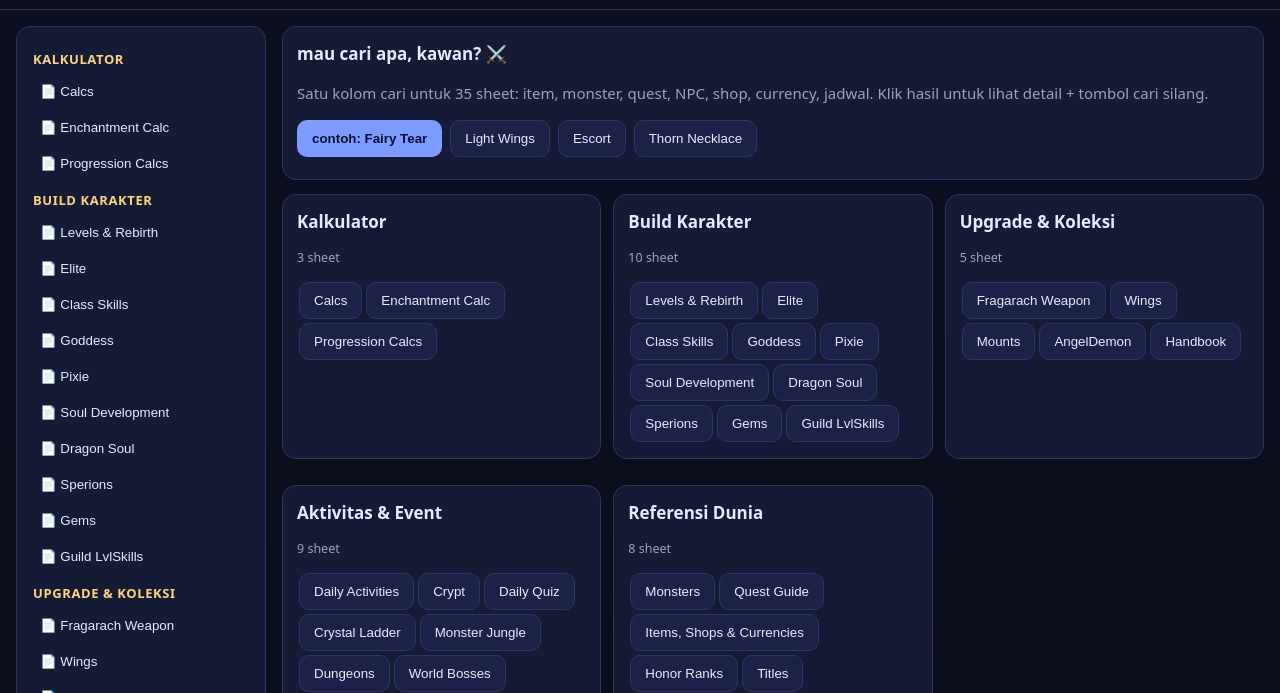
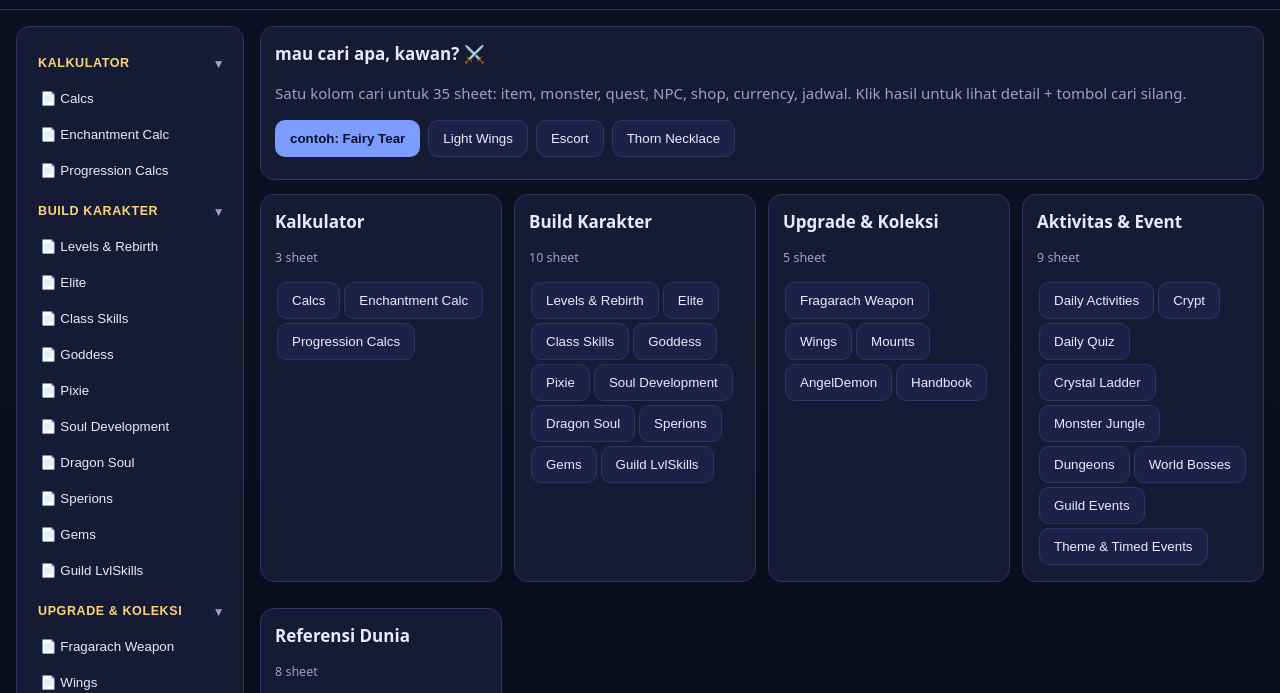
Before and after one commit to Yanyana/CSN, a plain HTML site: page web/index.html in a window 1280 px wide. Shown: the part 65-758 px from the top of the page. Drawn offline with Linux system fonts and the light colour scheme.

Commit message:
Sidebar lipat per kategori, konten full-width, i18n ID/EN, skrip dev.sh

```diff
--- a/web/app.js
+++ b/web/app.js
@@ -165,18 +165,32 @@ async function boot(){
   });
   await setLang(LANG);
 }
+function sideCollapsed(){
+  try { return JSON.parse(localStorage.getItem("csn-side") || "[]"); } catch (e) { return []; }
+}
 function renderSide(){
+  const shut = new Set(sideCollapsed());
   let h = "";
   for (const [cat, slugs] of Object.entries(manifest.categories)){
     const names = slugs.map(s => {
       const m = manifest.sheets.find(x => x.slug === s);
       return m ? {slug:s, sheet:m.sheet} : null;
     }).filter(Boolean);
-    h += `<h3>${esc(cat)}</h3>` + names.map(n =>
-      `<button data-slug="${n.slug}">📄 ${esc(n.sheet)}</button>`).join("");
+    const closed = shut.has(cat);
+    h += `<button class="cathead${closed ? " closed" : ""}" data-cat="${esc(cat)}"><span>${esc(cat)}</span><span class="arr">▾</span></button>`
+      + `<div class="catgrp${closed ? " hidden" : ""}">` + names.map(n =>
+      `<button data-slug="${n.slug}">📄 ${esc(n.sheet)}</button>`).join("") + `</div>`;
   }
   side.innerHTML = h;
-  side.querySelectorAll("button").forEach(b => b.onclick = () => openSheet(b.dataset.slug, b));
+  side.querySelectorAll("[data-slug]").forEach(b => b.onclick = () => openSheet(b.dataset.slug, b));
+  side.querySelectorAll(".cathead").forEach(b => b.onclick = () => {
+    const grp = b.nextElementSibling;
+    const nowClosed = b.classList.toggle("closed");
+    if (grp) grp.classList.toggle("hidden", nowClosed);
+    const set = new Set(sideCollapsed());
+    if (nowClosed) set.add(b.dataset.cat); else set.delete(b.dataset.cat);
+    try { localStorage.setItem("csn-side", JSON.stringify([...set])); } catch (e) {}
+  });
 }
 function markSide(slug){
   side.querySelectorAll("button").forEach(b => b.classList.toggle("on", b.dataset.slug === slug));
@@ -352,7 +366,7 @@ function renderSheet(d){
     <button class="btn" id="fgo">${esc(t("filterBtn"))}</button>
     <span class="mut small" id="cnt"></span></div>
     <div class="frow" id="facets"></div>
-    <div id="tbl"></div><div class="pager" id="pg"></div></div>`;
+    <div id="tbl" class="tblwrap"></div><div class="pager" id="pg"></div></div>`;
   main.querySelectorAll("[data-ti]").forEach(b => b.onclick = () => { cur.ti = +b.dataset.ti; cur.page = 0; cur.colf = {}; cur.f = ""; renderSheet(d); });
   const go = () => { cur.f = $("#ff").value.toLowerCase(); cur.page = 0; drawTbl(d); };
   $("#fgo").onclick = go;
--- a/web/styles.css
+++ b/web/styles.css
@@ -21,7 +21,16 @@ body{margin:0;background:linear-gradient(180deg,var(--bg),#090b18);
   border:1px solid var(--line);background:var(--card);color:var(--txt);cursor:pointer}
 .topnav{display:flex;gap:8px}
 .topnav button.active,.btn.pri{background:var(--acc);color:#0b1030;border-color:transparent;font-weight:700}
-.layout{display:grid;grid-template-columns:250px 1fr;gap:16px;padding:16px;max-width:1280px;margin:0 auto}
+.layout{display:grid;grid-template-columns:228px minmax(0,1fr);gap:16px;padding:16px;max-width:1720px;margin:0 auto}
+#side .cathead{display:flex;align-items:center;justify-content:space-between;width:100%;
+  margin:10px 0 4px;padding:6px 8px;border-radius:8px;border:1px solid transparent;
+  background:transparent;color:var(--gold);font-size:12.5px;font-weight:700;
+  text-transform:uppercase;letter-spacing:.6px;cursor:pointer}
+#side .cathead:hover{background:var(--card)}
+#side .cathead .arr{transition:transform .15s;color:var(--mut)}
+#side .cathead.closed .arr{transform:rotate(-90deg)}
+#side .catgrp button{display:block}
+#side .catgrp.hidden{display:none}
 #side{background:var(--bg2);border:1px solid var(--line);border-radius:14px;
   padding:12px;height:fit-content;position:sticky;top:76px}
 #side h3{margin:10px 4px 6px;font-size:13px;color:var(--gold);text-transform:uppercase;letter-spacing:.6px}
@@ -36,6 +45,8 @@ body{margin:0;background:linear-gradient(180deg,var(--bg),#090b18);
 .panel h3{margin:14px 0 6px;font-size:14px;color:var(--gold)}
 .mut{color:var(--mut)} .small{font-size:12.5px}
 table{width:100%;border-collapse:collapse;font-size:13px}
+.tblwrap{overflow-x:auto;max-width:100%}
+.tblwrap table{min-width:720px}
 th,td{border-bottom:1px solid var(--line);padding:7px 8px;text-align:left;vertical-align:top}
 th{color:var(--gold);font-weight:600;position:sticky;top:0;background:var(--bg2)}
 tr:hover td{background:rgba(124,156,255,.07);cursor:pointer}
```
Also changed, not shown: 1 other file.
